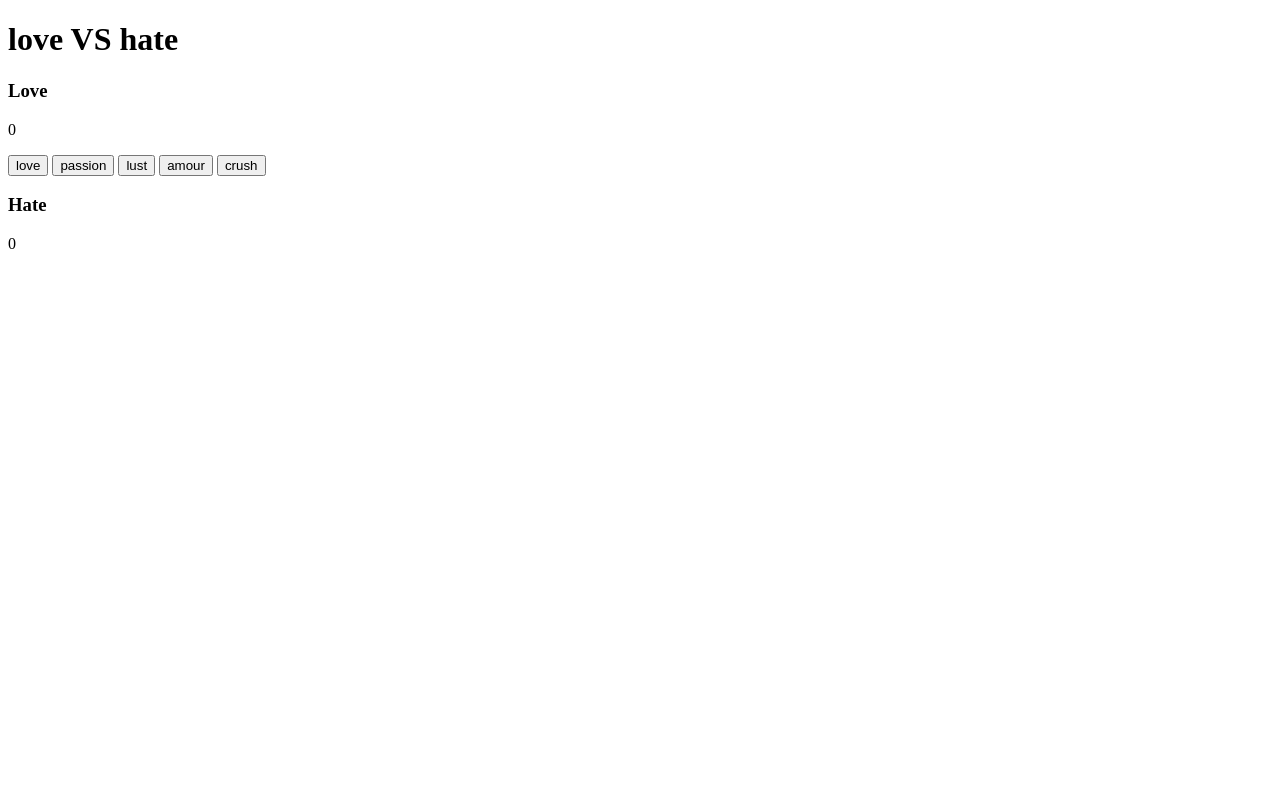
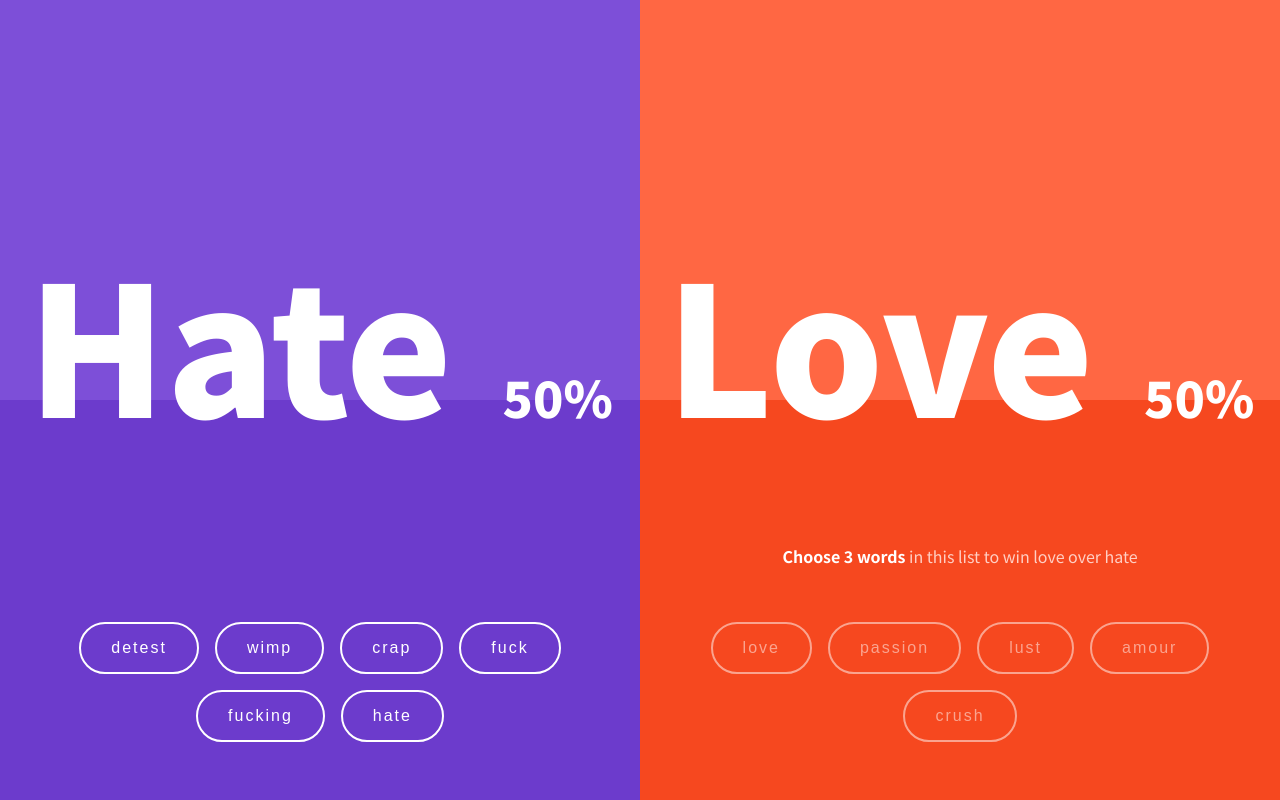
Before and after one commit to Eliiiise/BDDI3_twitter_app, a website: page public/index.html in a window 1280 px wide. Drawn offline with Linux system fonts and the light colour scheme.

Commit message:
front css + js

```diff
--- /dev/null
+++ b/public/css/main.css
@@ -0,0 +1,104 @@
+@import url('https://fonts.googleapis.com/css2?family=Noto+Sans+JP:wght@400;700;900&display=swap');
+
+.container {
+    display: flex;
+    height: 100vh;
+    font-family: 'Noto Sans JP', sans-serif;
+    color: white;
+}
+
+.container > div {
+    height: 100%;
+    min-width: 200px;
+    position: relative;
+    width: 50%;
+    overflow: hidden;
+    display: flex;
+    flex-direction: column;
+    align-items: center;
+    justify-content: flex-end;
+}
+
+.container > div > div:nth-child(1) {
+    position: absolute;
+    bottom: 0;
+    height: 50%;
+    width: 100%;
+}
+
+.love-part {
+    background-color: #FF6743;
+}
+
+.love-part div:nth-child(1) {
+    background-color: #F6481F;
+}
+
+.hate-part {
+    background-color: #7D4FD8;
+}
+
+.hate-part div:nth-child(1) {
+    background-color: #6C3BCC;
+}
+
+.title {
+    display: flex;
+    justify-content: center;
+    align-items: baseline;
+    width: 100%;
+    position: absolute;
+    bottom: calc(50vh - 30px);
+    z-index: 10;
+    transform-origin: bottom;
+}
+
+h3 {
+    font-weight: 900;
+    font-size: 180px;
+    margin-right: 50px;
+}
+
+.title p {
+    font-weight: 900;
+    font-size: 50px;
+}
+
+.instruction {
+    z-index: 10;
+    color: #FFCFC4;
+}
+
+.instruction b {
+    color: white;
+    font-weight: 700;
+}
+
+.buttons {
+    z-index: 10;
+    padding: 50px 20px;
+    display: flex;
+    justify-content: center;
+    flex-wrap: wrap;
+}
+
+.btn {
+    padding: 15px 30px;
+    margin: 8px;
+    border-radius: 30px;
+    border: solid 2px white;
+    color: white;
+    letter-spacing: 2px;
+    font-size: 16px;
+    background-color: rgba(0, 0, 0, 0);
+    outline: none;
+}
+
+.love-part .btn {
+    cursor: pointer;
+    opacity: 0.5;
+}
+
+.love-part .select {
+    opacity: 1;
+}
--- /dev/null
+++ b/public/css/reset.css
@@ -0,0 +1,48 @@
+/* http://meyerweb.com/eric/tools/css/reset/
+   v2.0 | 20110126
+   License: none (public domain)
+*/
+
+html, body, div, span, applet, object, iframe,
+h1, h2, h3, h4, h5, h6, p, blockquote, pre,
+a, abbr, acronym, address, big, cite, code,
+del, dfn, em, img, ins, kbd, q, s, samp,
+small, strike, strong, sub, sup, tt, var,
+b, u, i, center,
+dl, dt, dd, ol, ul, li,
+fieldset, form, label, legend,
+table, caption, tbody, tfoot, thead, tr, th, td,
+article, aside, canvas, details, embed,
+figure, figcaption, footer, header, hgroup,
+menu, nav, output, ruby, section, summary,
+time, mark, audio, video {
+	margin: 0;
+	padding: 0;
+	border: 0;
+	font-size: 100%;
+	font: inherit;
+	vertical-align: baseline;
+}
+/* HTML5 display-role reset for older browsers */
+article, aside, details, figcaption, figure,
+footer, header, hgroup, menu, nav, section {
+	display: block;
+}
+body {
+	line-height: 1;
+}
+ol, ul {
+	list-style: none;
+}
+blockquote, q {
+	quotes: none;
+}
+blockquote:before, blockquote:after,
+q:before, q:after {
+	content: '';
+	content: none;
+}
+table {
+	border-collapse: collapse;
+	border-spacing: 0;
+}
--- a/public/index.html
+++ b/public/index.html
@@ -4,32 +4,66 @@
 		<meta charset="UTF-8" />
 		<title>Twitter App</title>
 		<meta name="viewport" content="width=device-width, initial-scale=1">
-		<link href="./main.css" rel="stylesheet">
+		<link href="./css/reset.css" rel="stylesheet">
+		<link href="./css/main.css" rel="stylesheet">
+		<link rel="preconnect" href="https://fonts.gstatic.com">
+		<link href="https://fonts.googleapis.com/css2?family=Noto+Sans+JP:wght@400;700;900&display=swap" rel="stylesheet">
 	</head>
 	<body>
-	<h1>love VS hate</h1>
-	<div>
+	<div class="container">
+		<div class="hate-part js-hate-part">
+			<div></div>
+			<div class="title js-title-hate">
+				<h3>Hate</h3>
+				<p class="js-hate">50%</p>
+			</div>
+			<div class="buttons">
+				<button class="btn" type="button">
+					detest
+				</button>
+				<button class="btn" type="button">
+					wimp
+				</button>
+				<button class="btn" type="button">
+					crap
+				</button>
+				<button class="btn" type="button">
+					fuck
+				</button>
+				<button class="btn" type="button">
+					fucking
+				</button>
+				<button class="btn" type="button">
+					hate
+				</button>
+			</div>
+		</div>
+
+		<div class="love-part js-love-part">
+			<div></div>
+			<div class="title js-title-love">
 				<h3>Love</h3>
-		<p class="js-love">0</p>
-		<button class="js-btn" data-value="love" type="button">
+				<p class="js-love">50%</p>
+			</div>
+			<div class="instruction"><b>Choose 3 words</b> in this list to win love over hate</div>
+			<div class="buttons">
+				<button class="btn js-btn" data-value="love" type="button">
 					love
 				</button>
-		<button class="js-btn" data-value="passion" type="button">
+				<button class="btn js-btn" data-value="passion" type="button">
 					passion
 				</button>
-		<button class="js-btn" data-value="lust" type="button">
+				<button class="btn js-btn" data-value="lust" type="button">
 					lust
 				</button>
-		<button class="js-btn" data-value="amour" type="button">
+				<button class="btn js-btn" data-value="amour" type="button">
 					amour
 				</button>
-		<button class="js-btn" data-value="crush" type="button">
+				<button class="btn js-btn" data-value="crush" type="button">
 					crush
 				</button>
 			</div>
-	<div>
-		<h3>Hate</h3>
-		<p class="js-hate">0</p>
+		</div>
 	</div>
 	</body>
 
--- a/public/main.css
+++ /dev/null
@@ -1,3 +0,0 @@
-.select {
-    background-color: red;
-}
--- a/public/main.js
+++ b/public/main.js
@@ -7,9 +7,20 @@ socket.addEventListener('message', async function (event) {
 
         const love = document.querySelector('.js-love')
         const hate = document.querySelector('.js-hate')
+        const lovePart = document.querySelector('.js-love-part')
+        const hatePart = document.querySelector('.js-hate-part')
+        const titleLove = document.querySelector('.js-title-love')
+        const titleHate = document.querySelector('.js-title-hate')
 
-        hate.innerHTML = data.hate
-        love.innerHTML = data.love
+        love.innerHTML = Math.round(( data.love * 100 ) / ( data.hate + data.love )) + '%'
+        hate.innerHTML = Math.round(( data.hate * 100 ) / ( data.hate + data.love )) + '%'
+
+        lovePart.style.width = ( data.love * 40 ) / ( data.hate + data.love ) + 30 + '%'
+        hatePart.style.width = ( data.hate * 40 ) / ( data.hate + data.love ) + 30 + '%'
+
+        titleLove.style.transform = `scale(${( data.love * 0.4 ) / ( data.hate + data.love ) + 0.6})`
+        titleHate.style.transform = `scale(${( data.hate * 0.4 ) / ( data.hate + data.love ) + 0.6})`
+
     } catch(err){
     }
 });
--- a/server.js
+++ b/server.js
@@ -8,10 +8,8 @@ server.on("request", async (request, response) => {
 
     if (request.url === "/") {
         makeResponse('index.html', response)
-    } else if (request.url === "/main.css") {
-        makeResponse('main.css', response)
-    } else if (request.url === "/main.js") {
-        makeResponse('main.js', response)
+    } else if (request.url) {
+        makeResponse(request.url, response)
     } else {
         response.writeHead(404)
         response.end()
```
Lines whose indentation alone changed are shown as unchanged.
